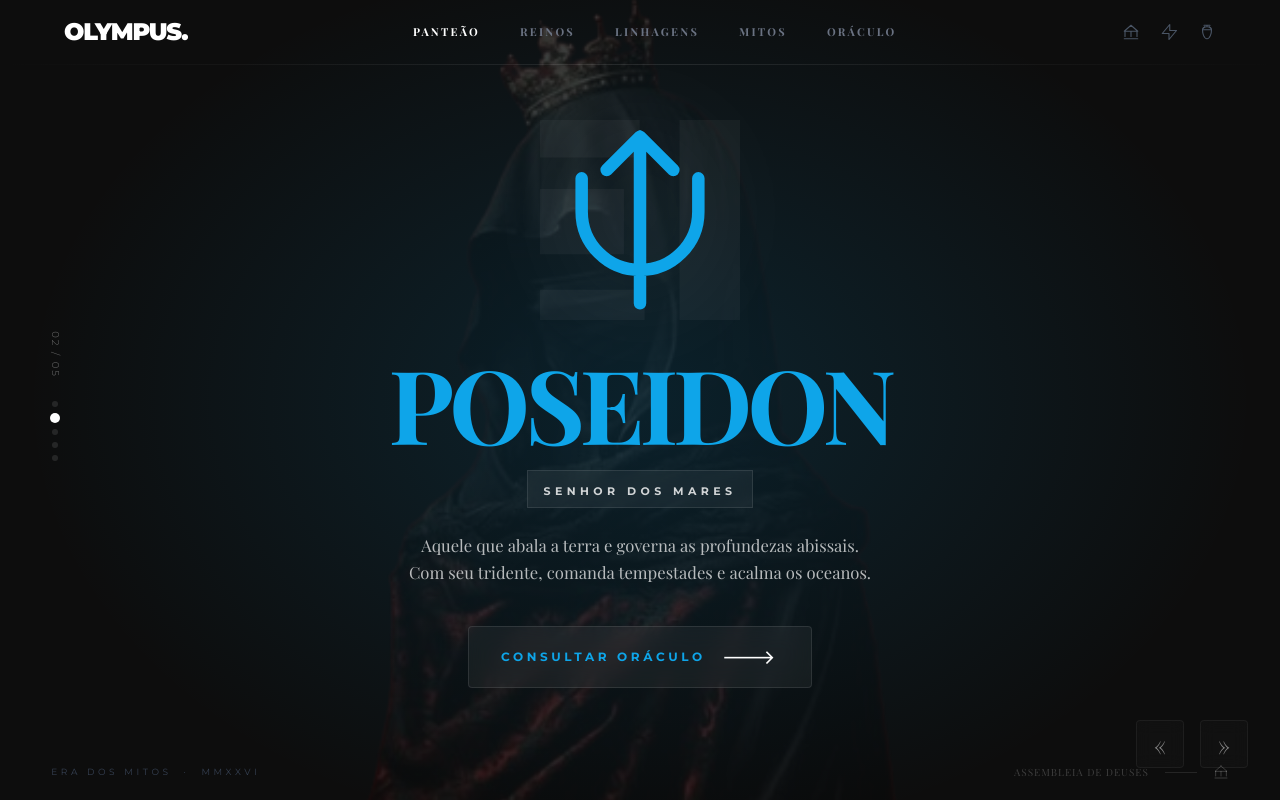
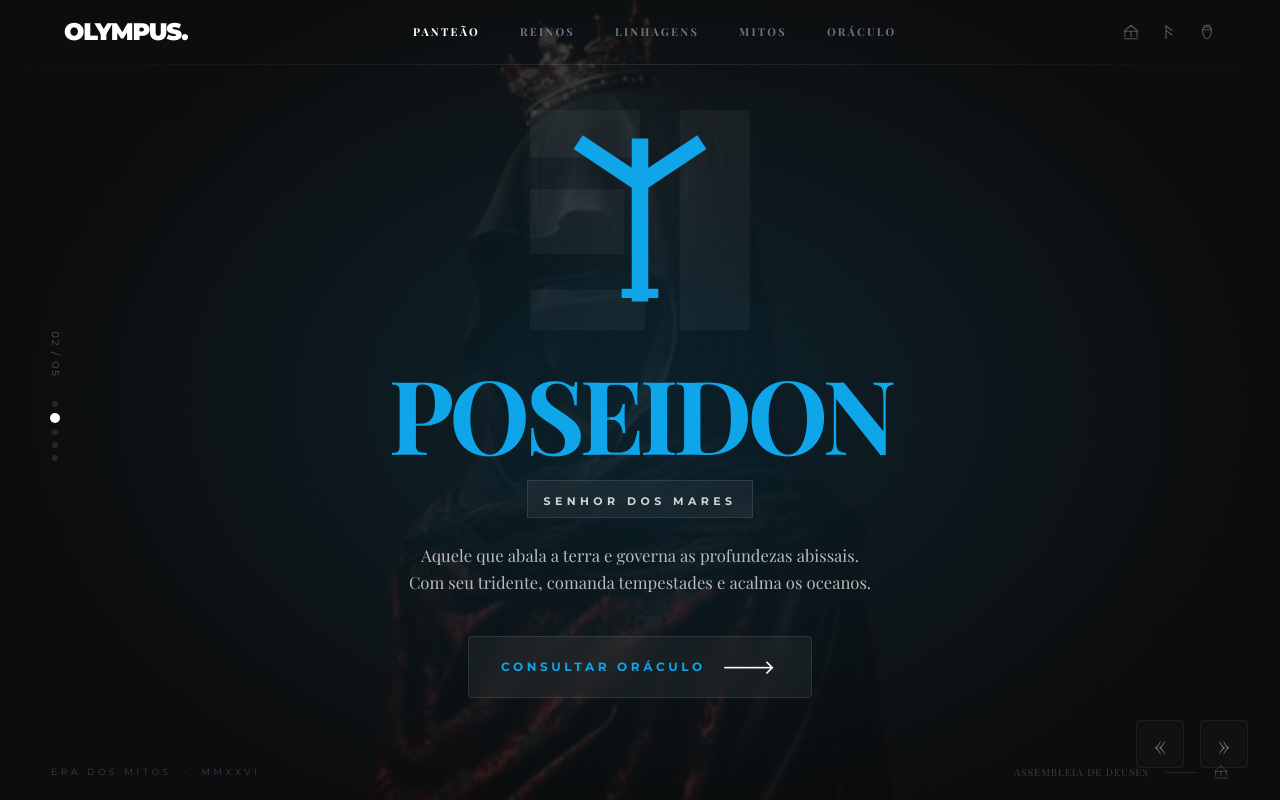
Before and after one commit to Izileth/_lp-kofedge, a React (Vite) app: page / in a window 1280 px wide. Both pictures are taken after a click on the button 54 px from the left and 419 px from the top of the page. Built offline with nearby package versions, Linux system fonts and the light colour scheme; a web font is replaced by a local one.

Commit message:
upfate sgvs

```diff
--- a/src/components/Icons.tsx
+++ b/src/components/Icons.tsx
@@ -1,63 +1,166 @@
-import { motion } from "framer-motion";
+import type { FC } from "react";
 
-export const LightningIcon = ({ color = "currentColor", size = 24 }) => (
-  <svg width={size} height={size} viewBox="0 0 24 24" fill="none" xmlns="http://www.w3.org/2000/svg">
-    <path d="M13 2L3 14H12V22L22 10H13V2Z" stroke={color} strokeWidth="1.5" strokeLinecap="round" strokeLinejoin="round"/>
+export interface IconProps {
+  color?: string;
+  size?: number;
+  className?: string;
+}
+
+// Runic Serifed Icons
+export const RunicAnsuz: FC<IconProps> = ({ color = "currentColor", size = 24, className }) => (
+  <svg width={size} height={size} viewBox="0 0 24 24" fill="none" xmlns="http://www.w3.org/2000/svg" className={className}>
+    <path d="M8 4V20M8 4L16 10M8 10L16 16" stroke={color} strokeWidth="1.5" strokeLinecap="butt" />
+    <path d="M6 4H10M6 20H10M15.5 9.5L17.5 10.5M15.5 15.5L17.5 16.5" stroke={color} strokeWidth="1" />
   </svg>
 );
 
-export const TridentIcon = ({ color = "currentColor", size = 24 }) => (
-  <svg width={size} height={size} viewBox="0 0 24 24" fill="none" xmlns="http://www.w3.org/2000/svg">
-    <path d="M12 2V22M12 2L8 6M12 2L16 6M5 7V11C5 14.866 8.134 18 12 18C15.866 18 19 14.866 19 11V7" stroke={color} strokeWidth="1.5" strokeLinecap="round" strokeLinejoin="round"/>
+export const RunicLaguz: FC<IconProps> = ({ color = "currentColor", size = 24, className }) => (
+  <svg width={size} height={size} viewBox="0 0 24 24" fill="none" xmlns="http://www.w3.org/2000/svg" className={className}>
+    <path d="M8 4V20M8 4L16 8" stroke={color} strokeWidth="1.5" strokeLinecap="butt" />
+    <path d="M6 4H10M6 20H10M15.5 7.5L17.5 8.5" stroke={color} strokeWidth="1" />
   </svg>
 );
 
-export const SkullIcon = ({ color = "currentColor", size = 24 }) => (
-  <svg width={size} height={size} viewBox="0 0 24 24" fill="none" xmlns="http://www.w3.org/2000/svg">
-    <path d="M9 14H9.01M15 14H15.01M12 21C16.4183 21 20 17.4183 20 13C20 8.58172 16.4183 5 12 5C7.58172 5 4 8.58172 4 13C4 17.4183 7.58172 21 12 21ZM12 21V18M10 21V19M14 21V19" stroke={color} strokeWidth="1.5" strokeLinecap="round" strokeLinejoin="round"/>
+export const RunicOthala: FC<IconProps> = ({ color = "currentColor", size = 24, className }) => (
+  <svg width={size} height={size} viewBox="0 0 24 24" fill="none" xmlns="http://www.w3.org/2000/svg" className={className}>
+    <path d="M12 12L8 16V20M12 12L16 16V20M12 12L8 8L12 4L16 8L12 12" stroke={color} strokeWidth="1.5" strokeLinecap="butt" />
+    <path d="M6 20H10M14 20H18M11 4H13" stroke={color} strokeWidth="1" />
   </svg>
 );
 
-export const SwordIcon = ({ color = "currentColor", size = 24 }) => (
-  <svg width={size} height={size} viewBox="0 0 24 24" fill="none" xmlns="http://www.w3.org/2000/svg">
-    <path d="M14.5 4.5L20 10L8 22L5 19L2 16L14.5 4.5ZM14.5 4.5L16.5 2.5L21.5 7.5L19.5 9.5L14.5 4.5ZM5 19L2 22L3 18L5 19Z" stroke={color} strokeWidth="1.5" strokeLinecap="round" strokeLinejoin="round"/>
+export const RunicTiwaz: FC<IconProps> = ({ color = "currentColor", size = 24, className }) => (
+  <svg width={size} height={size} viewBox="0 0 24 24" fill="none" xmlns="http://www.w3.org/2000/svg" className={className}>
+    <path d="M12 20V4M12 4L8 8M12 4L16 8" stroke={color} strokeWidth="1.5" strokeLinecap="butt" />
+    <path d="M10 20H14M7.5 8.5L8.5 7.5M15.5 7.5L16.5 8.5" stroke={color} strokeWidth="1" />
   </svg>
 );
 
-export const CrownIcon = ({ color = "currentColor", size = 24 }) => (
-  <svg width={size} height={size} viewBox="0 0 24 24" fill="none" xmlns="http://www.w3.org/2000/svg">
-    <path d="M2 7L5 12L12 4L19 12L22 7V19H2V7Z" stroke={color} strokeWidth="1.5" strokeLinecap="round" strokeLinejoin="round"/>
+export const RunicFehu: FC<IconProps> = ({ color = "currentColor", size = 24, className }) => (
+  <svg width={size} height={size} viewBox="0 0 24 24" fill="none" xmlns="http://www.w3.org/2000/svg" className={className}>
+    <path d="M8 20V4M8 4L16 8M8 10L16 14" stroke={color} strokeWidth="1.5" strokeLinecap="butt" />
+    <path d="M6 20H10M6 4H10M15.5 7.5L17.5 8.5M15.5 13.5L17.5 14.5" stroke={color} strokeWidth="1" />
   </svg>
 );
 
-export const TempleIcon = ({ color = "currentColor", size = 24 }) => (
-  <svg width={size} height={size} viewBox="0 0 24 24" fill="none" xmlns="http://www.w3.org/2000/svg">
-    <path d="M3 21H21M4 11V18M12 11V18M20 11V18M12 3L3 11H21L12 3Z" stroke={color} strokeWidth="1.5" strokeLinecap="round" strokeLinejoin="round"/>
+
+export const RunicAlgiz: FC<IconProps> = ({
+  color = "currentColor",
+  size = 24,
+  className,
+}) => (
+  <svg
+    width={size}
+    height={size}
+    viewBox="0 0 24 24"
+    fill="none"
+    xmlns="http://www.w3.org/2000/svg"
+    className={className}
+  >
+    <path
+      d="M12 20V4M12 8L6 4M12 8L18 4"
+      stroke={color}
+      strokeWidth="1.8"
+      strokeLinecap="square"
+      strokeLinejoin="miter"
+    />
+    <path
+      d="M10 20H14"
+      stroke={color}
+      strokeWidth="1"
+    />
+  </svg>
+);
+export const RunicGebo: FC<IconProps> = ({
+  color = "currentColor",
+  size = 24,
+  className,
+}) => (
+  <svg
+    width={size}
+    height={size}
+    viewBox="0 0 24 24"
+    fill="none"
+    xmlns="http://www.w3.org/2000/svg"
+    className={className}
+  >
+    <path
+      d="M6 6L18 18M18 6L6 18"
+      stroke={color}
+      strokeWidth="1.8"
+      strokeLinecap="square"
+      strokeLinejoin="miter"
+    />
+  </svg>
+);
+export const RunicUruz: FC<IconProps> = ({
+  color = "currentColor",
+  size = 24,
+  className,
+}) => (
+  <svg
+    width={size}
+    height={size}
+    viewBox="0 0 24 24"
+    fill="none"
+    xmlns="http://www.w3.org/2000/svg"
+    className={className}
+  >
+    <path
+      d="M8 4V16L16 20V4"
+      stroke={color}
+      strokeWidth="1.8"
+      strokeLinecap="square"
+      strokeLinejoin="miter"
+    />
+    <path
+      d="M6 4H10M14 4H18"
+      stroke={color}
+      strokeWidth="1"
+    />
   </svg>
 );
 
-export const VaseIcon = ({ color = "currentColor", size = 24 }) => (
-  <svg width={size} height={size} viewBox="0 0 24 24" fill="none" xmlns="http://www.w3.org/2000/svg">
-    <path d="M8 3H16M12 3V5M6 9C6 14 8 21 12 21C16 21 18 14 18 9C18 7 17 5 12 5C7 5 6 7 6 9Z" stroke={color} strokeWidth="1.5" strokeLinecap="round" strokeLinejoin="round"/>
-    <path d="M6 9H18M9 5L7 7M15 5L17 7" stroke={color} strokeWidth="1.5" strokeLinecap="round"/>
+// Alias or specialized versions for the layout
+export const LightningIcon = RunicAnsuz;
+export const TridentIcon = RunicLaguz;
+export const SwordIcon = RunicTiwaz;
+export const CrownIcon = RunicFehu;
+
+// Original Greek Icons (Kept for other pages)
+export const TempleIcon: FC<IconProps> = ({ color = "currentColor", size = 24, className }) => (
+  <svg width={size} height={size} viewBox="0 0 24 24" fill="none" xmlns="http://www.w3.org/2000/svg" className={className}>
+    <path d="M3 21H21M4 11V18M12 11V18M20 11V18M12 3L3 11H21L12 3Z" stroke={color} strokeWidth="1.5" strokeLinecap="round" strokeLinejoin="round" />
   </svg>
 );
 
-export const ScrollIcon = ({ color = "currentColor", size = 24 }) => (
-  <svg width={size} height={size} viewBox="0 0 24 24" fill="none" xmlns="http://www.w3.org/2000/svg">
-    <path d="M16 3H5C3.89543 3 3 3.89543 3 5V19C3 20.1046 3.89543 21 5 21H16M16 3C17.1046 3 18 3.89543 18 5V19C18 20.1046 17.1046 21 16 21M16 3V21M18 5H21M18 19H21" stroke={color} strokeWidth="1.5" strokeLinecap="round" strokeLinejoin="round"/>
+export const VaseIcon: FC<IconProps> = ({ color = "currentColor", size = 24, className }) => (
+  <svg width={size} height={size} viewBox="0 0 24 24" fill="none" xmlns="http://www.w3.org/2000/svg" className={className}>
+    <path d="M8 3H16M12 3V5M6 9C6 14 8 21 12 21C16 21 18 14 18 9C18 7 17 5 12 5C7 5 6 7 6 9Z" stroke={color} strokeWidth="1.5" strokeLinecap="round" strokeLinejoin="round" />
+    <path d="M6 9H18M9 5L7 7M15 5L17 7" stroke={color} strokeWidth="1.5" strokeLinecap="round" />
   </svg>
 );
 
-export const WavesIcon = ({ color = "currentColor", size = 24 }) => (
-  <svg width={size} height={size} viewBox="0 0 24 24" fill="none" xmlns="http://www.w3.org/2000/svg">
-    <path d="M2 12C4 10 6 10 8 12C10 14 12 14 14 12C16 10 18 10 20 12M2 17C4 15 6 15 8 17C10 19 12 19 14 17C16 15 18 15 20 17" stroke={color} strokeWidth="1.5" strokeLinecap="round" strokeLinejoin="round"/>
+export const ScrollIcon: FC<IconProps> = ({ color = "currentColor", size = 24, className }) => (
+  <svg width={size} height={size} viewBox="0 0 24 24" fill="none" xmlns="http://www.w3.org/2000/svg" className={className}>
+    <path d="M16 3H5C3.89543 3 3 3.89543 3 5V19C3 20.1046 3.89543 21 5 21H16M16 3C17.1046 3 18 3.89543 18 5V19C18 20.1046 17.1046 21 16 21M16 3V21M18 5H21M18 19H21" stroke={color} strokeWidth="1.5" strokeLinecap="round" strokeLinejoin="round" />
   </svg>
 );
 
-export const FireIcon = ({ color = "currentColor", size = 24 }) => (
-  <svg width={size} height={size} viewBox="0 0 24 24" fill="none" xmlns="http://www.w3.org/2000/svg">
-    <path d="M12 2C12 2 7 6 7 11C7 13.7614 9.23858 16 12 16C14.7614 16 17 13.7614 17 11C17 6 12 2 12 2Z" stroke={color} strokeWidth="1.5" strokeLinecap="round" strokeLinejoin="round"/>
-    <path d="M12 21C14 21 15 20 15 18.5C15 17 14 16 12 16C10 16 9 17 9 18.5C9 20 10 21 12 21Z" stroke={color} strokeWidth="1.5" strokeLinecap="round" strokeLinejoin="round"/>
+export const WavesIcon: FC<IconProps> = ({ color = "currentColor", size = 24, className }) => (
+  <svg width={size} height={size} viewBox="0 0 24 24" fill="none" xmlns="http://www.w3.org/2000/svg" className={className}>
+    <path d="M2 12C4 10 6 10 8 12C10 14 12 14 14 12C16 10 18 10 20 12M2 17C4 15 6 15 8 17C10 19 12 19 14 17C16 15 18 15 20 17" stroke={color} strokeWidth="1.5" strokeLinecap="round" strokeLinejoin="round" />
   </svg>
 );
+
+export const FireIcon: FC<IconProps> = ({ color = "currentColor", size = 24, className }) => (
+  <svg width={size} height={size} viewBox="0 0 24 24" fill="none" xmlns="http://www.w3.org/2000/svg" className={className}>
+    <path d="M12 2C12 2 7 6 7 11C7 13.7614 9.23858 16 12 16C14.7614 16 17 13.7614 17 11C17 6 12 2 12 2Z" stroke={color} strokeWidth="1.5" strokeLinecap="round" strokeLinejoin="round" />
+    <path d="M12 21C14 21 15 20 15 18.5C15 17 14 16 12 16C10 16 9 17 9 18.5C9 20 10 21 12 21Z" stroke={color} strokeWidth="1.5" strokeLinecap="round" strokeLinejoin="round" />
+  </svg>
+);
+
+export const SkullIcon: FC<IconProps> = ({ color = "currentColor", size = 24, className }) => (
+  <svg width={size} height={size} viewBox="0 0 24 24" fill="none" xmlns="http://www.w3.org/2000/svg" className={className}>
+    <path d="M9 14H9.01M15 14H15.01M12 21C16.4183 21 20 17.4183 20 13C20 8.58172 16.4183 5 12 5C7.58172 5 4 8.58172 4 13C4 17.4183 7.58172 21 12 21ZM12 21V18M10 21V19M14 21V19" stroke={color} strokeWidth="1.5" strokeLinecap="round" strokeLinejoin="round" />
+  </svg>
+);
--- a/src/pages/Panteao.tsx
+++ b/src/pages/Panteao.tsx
@@ -1,22 +1,42 @@
-import { useState } from "react";
 import { motion, AnimatePresence } from "framer-motion";
-import { LightningIcon, TridentIcon, SkullIcon, SwordIcon, CrownIcon } from "../components/Icons";
+import { useState} from "react";
+import type{ FC } from "react";
+import {
+  RunicAnsuz,
 
+  RunicOthala,
+
+  RunicAlgiz,
+  RunicGebo,
+  RunicUruz
+} from "../components/Icons";
+
+import type { IconProps } from "../components/Icons";
 // Import Backdrops
 import back1 from "../assets/back/backdrop.png";
 import back2 from "../assets/back/backdrop2.png";
 import back3 from "../assets/back/backdrop3.png";
 import back4 from "../assets/back/backdrop4.png";
 
-const slides = [
+interface SlideData {
+  id: string;
+  brand: string;
+  brandRest: string;
+  description: string;
+  color: string;
+  icon: FC<IconProps>;
+  bgGlow: string;
+  backdrop: string;
+}
+
+const slides: SlideData[] = [
   {
     id: "01",
     brand: "ZEUS",
     brandRest: "REI DOS DEUSES",
-    description:
-      "Soberano do Monte Olimpo e senhor dos céus. Seu raio forjado pelos ciclopes mantém a ordem divina sobre mortais e imortais.",
+    description: "Soberano do Monte Olimpo e senhor dos céus. Seu raio forjado pelos ciclopes mantém a ordem divina sobre mortais e imortais.",
     color: "#eab308",
-    icon: LightningIcon,
+    icon: RunicAnsuz,
     bgGlow: "rgba(234, 179, 8, 0.15)",
     backdrop: back1
   },
@@ -24,10 +44,9 @@ const slides = [
     id: "02",
     brand: "POSEIDON",
     brandRest: "SENHOR DOS MARES",
-    description:
-      "Aquele que abala a terra e governa as profundezas abissais. Com seu tridente, comanda tempestades e acalma os oceanos.",
+    description: "Aquele que abala a terra e governa as profundezas abissais. Com seu tridente, comanda tempestades e acalma os oceanos.",
     color: "#0ea5e9",
-    icon: TridentIcon,
+    icon: RunicAlgiz,
     bgGlow: "rgba(14, 165, 233, 0.15)",
     backdrop: back2
   },
@@ -35,10 +54,9 @@ const slides = [
     id: "03",
     brand: "HADES",
     brandRest: "REI DO SUBMUNDO",
-    description:
-      "Guardião das almas e mestre das riquezas ocultas da terra. Seu reino é eterno, silencioso e rico em segredos milenares.",
+    description: "Guardião das almas e mestre das riquezas ocultas da terra. Seu reino é eterno, silencioso e rico em segredos milenares.",
     color: "#a855f7",
-    icon: SkullIcon,
+    icon: RunicOthala,
     bgGlow: "rgba(168, 85, 247, 0.15)",
     backdrop: back3
   },
@@ -46,10 +64,9 @@ const slides = [
     id: "04",
     brand: "ARES",
     brandRest: "DEUS DA GUERRA",
-    description:
-      "A fúria indomável do campo de batalha. Onde quer que o bronze colida, Ares está presente, alimentando a sede de glória dos reis.",
+    description: "A fúria indomável do campo de batalha. Onde quer que o bronze colida, Ares está presente, alimentando a sede de glória dos reis.",
     color: "#ef4444",
-    icon: SwordIcon,
+    icon: RunicGebo,
     bgGlow: "rgba(239, 68, 68, 0.15)",
     backdrop: back4
   },
@@ -57,12 +74,11 @@ const slides = [
     id: "05",
     brand: "MIDAS",
     brandRest: "REI DO OURO",
-    description:
-      "O monarca cujo toque transformava o efêmero em eterno. Uma lição milenar sobre ambição, riqueza e o preço do poder divino.",
+    description: "O monarca cujo toque transformava o efêmero em eterno. Uma lição milenar sobre ambição, riqueza e o preço do poder divino.",
     color: "#f59e0b",
-    icon: CrownIcon,
+    icon: RunicUruz,
     bgGlow: "rgba(245, 158, 11, 0.2)",
-    backdrop: back1 // Reusing back1 or rotating as needed
+    backdrop: back1
   },
 ];
 
@@ -84,7 +100,7 @@ export default function Panteao() {
   const Icon = slide.icon;
 
   return (
-    <>
+    <div className="relative w-full h-full overflow-hidden bg-[#0d0d0d]">
       {/* ─── DYNAMIC ATMOSPHERIC BACKDROP ─────────────────────────── */}
       <AnimatePresence mode="wait">
         <motion.div
@@ -93,16 +109,13 @@ export default function Panteao() {
           animate={{ opacity: 0.2, scale: 1 }}
           exit={{ opacity: 0, scale: 0.95 }}
           transition={{ duration: 1.2, ease: "easeInOut" }}
-          className="absolute inset-0 z-0 pointer-events-none overflow-hidden"
+          className="absolute inset-0 z-0 pointer-events-none"
         >
           <motion.img
             src={slide.backdrop}
             alt=""
             className="w-full h-full object-cover"
-            animate={{
-              scale: [1, 1.05, 1],
-              rotate: [0, 0.3, -0.3, 0]
-            }}
+            animate={{ scale: [1, 1.05, 1], rotate: [0, 0.3, -0.3, 0] }}
             transition={{ duration: 20, repeat: Infinity, ease: "linear" }}
           />
         </motion.div>
@@ -138,7 +151,10 @@ export default function Panteao() {
               {String(current + 1).padStart(2, "0")} / {String(total).padStart(2, "0")}
             </span>
             {slides.map((_, i) => (
-              <button key={i} onClick={() => goTo(i)} aria-label={`Divindade ${i + 1}`}
+              <button
+                key={i}
+                onClick={() => goTo(i)}
+                aria-label={`Slide ${i + 1}`}
                 className={`rounded-full transition-all duration-300 ${i === current ? "w-2 h-2 bg-white scale-125" : "w-[6px] h-[6px] bg-white/10 hover:bg-white/30"}`}
               />
             ))}
@@ -147,14 +163,13 @@ export default function Panteao() {
 
         <div className="relative flex flex-col items-center justify-center w-full max-w-4xl">
           <div className="relative mb-4 md:mb-8">
-            <div aria-hidden
-              className="absolute inset-0 flex items-center justify-center pointer-events-none select-none overflow-hidden">
+            <div aria-hidden className="absolute inset-0 flex items-center justify-center pointer-events-none select-none overflow-hidden">
               <motion.span
                 key={`watermark-${current}`}
                 initial={{ opacity: 0, scale: 0.9 }}
                 animate={{ opacity: 0.04, scale: 1.2 }}
                 transition={{ duration: 1 }}
-                className="text-white font-black leading-none font-sans"
+                className="text-white font-black leading-none font-sans uppercase"
                 style={{ fontSize: "clamp(120px, 25vw, 400px)" }}>
                 {slide.brand}
               </motion.span>
@@ -168,7 +183,7 @@ export default function Panteao() {
               className="relative z-10 flex items-center justify-center"
             >
               <div className="filter drop-shadow-[0_0_60px_rgba(255,255,255,0.2)]">
-                <Icon size={200} color={slide.color} />
+                <Icon size={220} color={slide.color} />
               </div>
             </motion.div>
           </div>
@@ -178,7 +193,7 @@ export default function Panteao() {
               key={`title-${current}`}
               initial={{ y: 20, opacity: 0 }}
               animate={{ y: 0, opacity: 1 }}
-              className="font-bold italic text-white leading-none tracking-tighter mb-4"
+              className="font-bold italic text-white leading-none tracking-tighter mb-4 uppercase"
               style={{ fontSize: "clamp(56px, 8vw, 110px)", color: slide.color }}
             >
               {slide.brand}
@@ -221,13 +236,16 @@ export default function Panteao() {
             { fn: prev, icon: "«" },
             { fn: next, icon: "»" },
           ].map(({ fn, icon }) => (
-            <button key={icon} onClick={fn}
-              className="w-12 h-12 border border-white/5 bg-white/[0.02] flex items-center justify-center text-white/50 hover:text-white hover:bg-white/10 hover:border-white/20 transition-all rounded-sm backdrop-blur-sm">
+            <button
+              key={icon}
+              onClick={fn}
+              className="w-12 h-12 border border-white/5 bg-white/[0.02] flex items-center justify-center text-white/50 hover:text-white hover:bg-white/10 hover:border-white/20 transition-all rounded-sm backdrop-blur-sm"
+            >
               <span className="text-2xl">{icon}</span>
             </button>
           ))}
         </div>
       </div>
-    </>
+    </div>
   );
 }
```
Also changed, not shown: src/components/Layout.tsx (+14 -6 lines).
